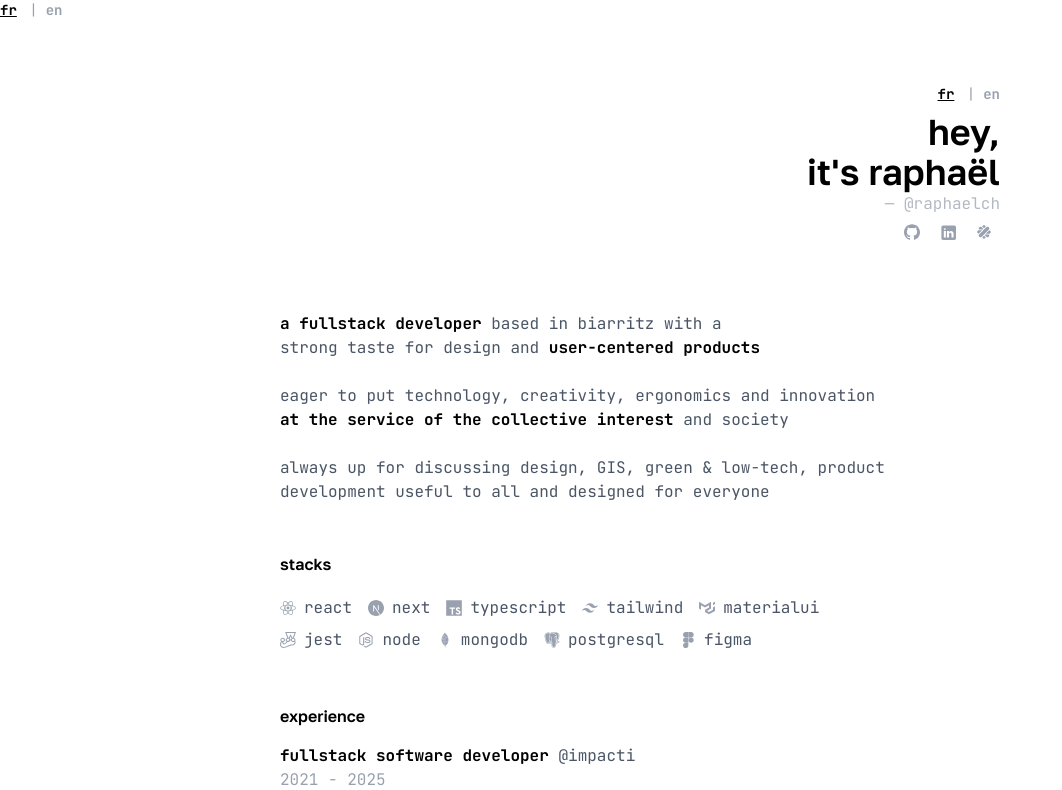
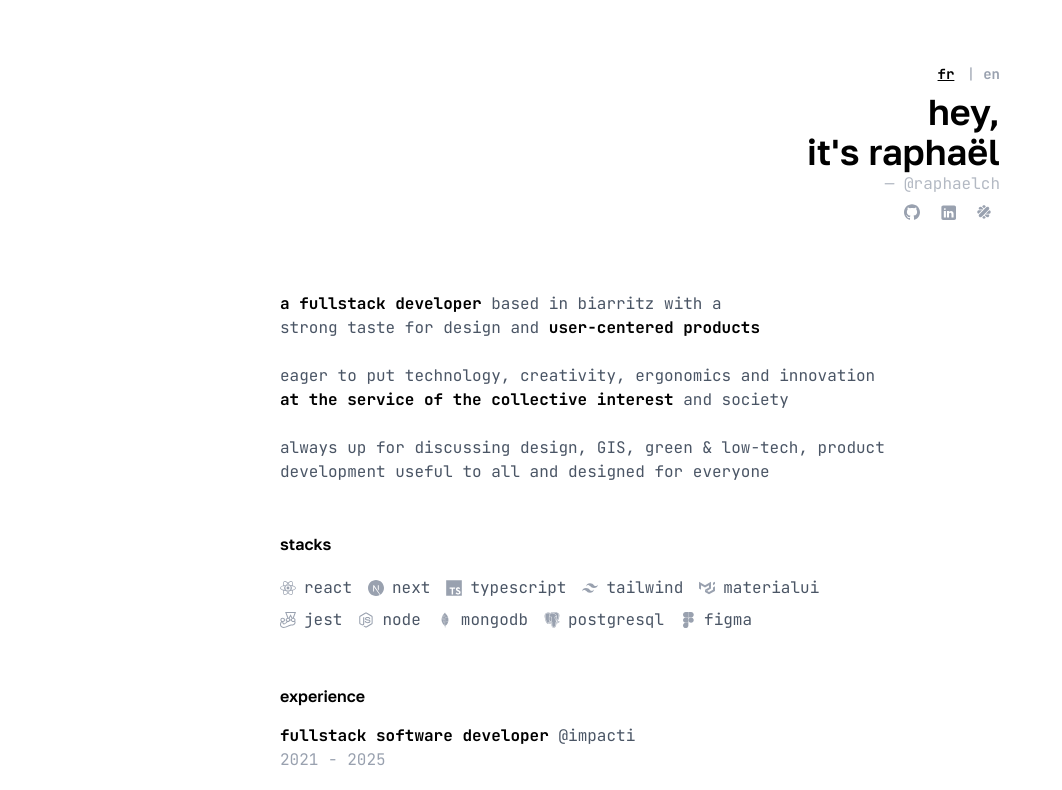
Before and after one commit to raphaelchpprt/raphaelch.me, a Next.js app: page /en in a window 1280 px wide. Shown: the top 790 px of the page, without its empty margins (0-1062 px from the left). Built offline with nearby package versions, Linux system fonts and the light colour scheme.

Commit message:
chore: remove unused LanguageSwitcher component from layout

```diff
--- a/app/[locale]/layout.tsx
+++ b/app/[locale]/layout.tsx
@@ -3,7 +3,6 @@ import { Golos_Text, JetBrains_Mono, DM_Serif_Display } from "next/font/google";
 import { Analytics } from "@vercel/analytics/react";
 import { Footer } from "@/components/footer";
 import "../globals.css";
-import { LanguageSwitcher } from "@/components/language-switcher";
 
 const sans = Golos_Text({
   subsets: ["latin"],
@@ -69,7 +68,6 @@ export default async function LocaleLayout({
       <body
         className={`${sans.variable} ${mono.variable} ${serif.variable} relative antialiased`}
       >
-        <LanguageSwitcher />
         <main className="bg-background relative z-10 min-h-screen pb-24">
           {children}
         </main>
```
